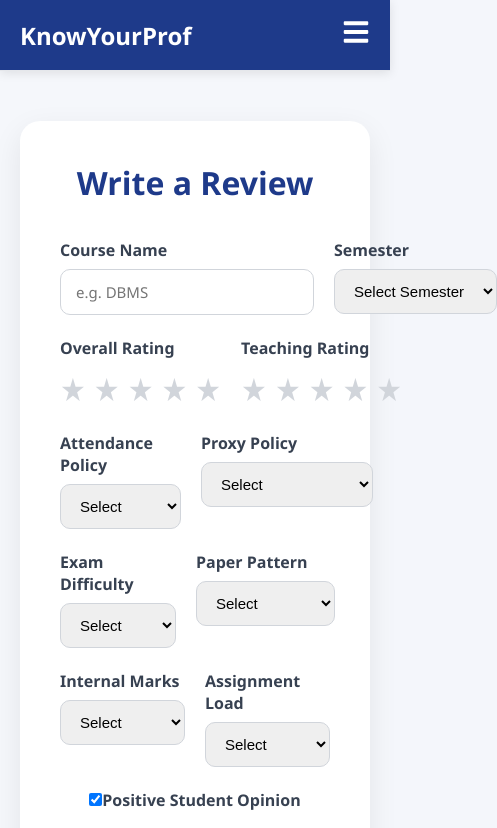
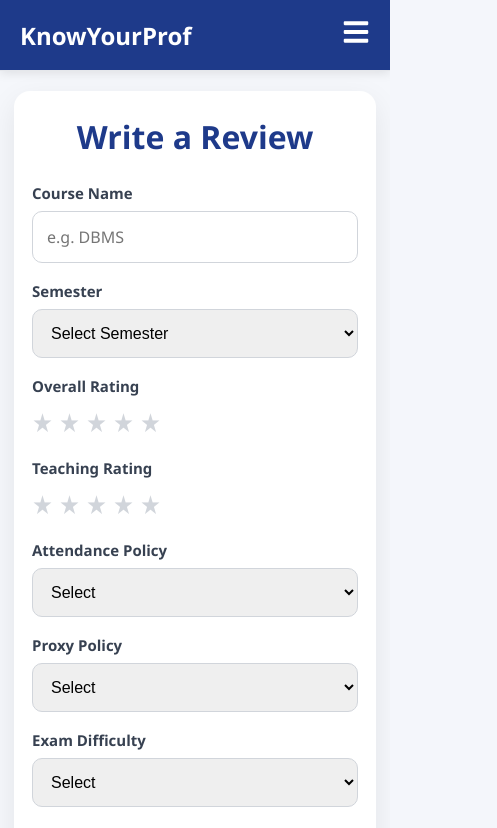
Before and after one commit to amankumarsharma1309/KnowYourProf, a React app in the folder frontend/: page /add-review/1 in a window 390 px wide. Shown: the top 828 px of the page, 497 px wide, since content can reach past the window. Built offline with nearby package versions, Linux system fonts and the light colour scheme; the HTML template or start-up script is replaced by a standard one.

Commit message:
Improve mobile responsiveness for professor pages

```diff
--- a/frontend/src/components/ReviewCard.css
+++ b/frontend/src/components/ReviewCard.css
@@ -195,3 +195,65 @@
 
     font-size: 1.15rem;
 }
+
+@media (max-width:768px) {
+
+    .review-card {
+        padding: 18px;
+        border-radius: 16px;
+    }
+
+    .review-top {
+        align-items: flex-start;
+        gap: 10px;
+    }
+
+    .review-title {
+        font-size: 1rem;
+        line-height: 1.4;
+    }
+
+    .review-course {
+        font-size: 1rem;
+        margin: 10px 0;
+    }
+
+    .review-tags {
+        gap: 8px;
+    }
+
+    .tag {
+        font-size: .8rem;
+        padding: 6px 10px;
+    }
+
+    .review-text {
+        font-size: .95rem;
+        line-height: 1.7;
+
+        padding: 16px;
+
+        background: #f8fafc;
+
+        border-radius: 12px;
+    }
+
+    .review-actions {
+        gap: 10px;
+        flex-wrap: wrap;
+    }
+
+    .action-btn {
+        flex: 1;
+        justify-content: center;
+        padding: 10px 14px;
+        font-size: .9rem;
+    }
+
+    .review-footer {
+        flex-wrap: wrap;
+        font-size: .85rem;
+        line-height: 1.5;
+    }
+
+}
--- /dev/null
+++ b/frontend/src/components/StarRating.css
@@ -0,0 +1,33 @@
+.star-rating{
+
+    display:flex;
+
+    gap:8px;
+
+    font-size:32px;
+
+    cursor:pointer;
+}
+
+.star{
+
+    color:#d1d5db;
+
+    transition:.2s;
+}
+
+.star.active{
+
+    color:#fbbf24;
+}
+
+@media (max-width:768px){
+
+    .star-rating{
+
+        font-size:26px;
+
+        gap:6px;
+    }
+
+}
--- a/frontend/src/components/StarRating.jsx
+++ b/frontend/src/components/StarRating.jsx
@@ -1,27 +1,27 @@
+import "./StarRating.css";
+
 function StarRating({ value, onChange }) {
+
     return (
-    <div
-      style={{
-        display: "flex",
-        gap: "8px",
-        fontSize: "32px",
-        cursor: "pointer"
-      }}
-    >
+
+        <div className="star-rating">
+
             {[1, 2, 3, 4, 5].map((star) => (
+
                 <span
                     key={star}
+                    className={`star ${star <= value ? "active" : ""}`}
                     onClick={() => onChange(star)}
-          style={{
-            color: star <= value ? "#fbbf24" : "#d1d5db",
-            transition: ".2s"
-          }}
                 >
                     ★
                 </span>
+
             ))}
+
         </div>
+
     );
+
 }
 
 export default StarRating;
--- a/frontend/src/pages/AddReview.css
+++ b/frontend/src/pages/AddReview.css
@@ -112,3 +112,85 @@
 .submit-btn:active {
     transform: translateY(0);
 }
+
+
+/* ================= MOBILE ================= */
+
+@media (max-width:768px){
+
+    .add-review{
+
+        padding:20px 14px;
+    }
+
+    .review-form{
+
+        padding:24px 18px;
+
+        border-radius:16px;
+    }
+
+    .review-form h1{
+
+        font-size:2rem;
+
+        margin-bottom:25px;
+    }
+
+    .form-row{
+
+        grid-template-columns:1fr;
+
+        gap:0;
+    }
+
+    .form-group{
+
+        margin-bottom:18px;
+    }
+
+    .form-group label{
+
+        font-size:15px;
+    }
+
+    .form-group input,
+    .form-group select,
+    .form-group textarea{
+
+        font-size:16px;
+
+        padding:14px;
+    }
+
+    .form-group textarea{
+
+        min-height:120px;
+    }
+
+    .checkbox{
+
+        align-items:flex-start;
+    }
+
+    .checkbox label{
+
+        display:flex;
+
+        align-items:center;
+
+        gap:10px;
+
+        line-height:1.5;
+    }
+
+    .submit-btn{
+
+        padding:15px;
+
+        font-size:17px;
+
+        margin-top:20px;
+    }
+
+}
--- a/frontend/src/pages/ProfessorDetails.css
+++ b/frontend/src/pages/ProfessorDetails.css
@@ -278,3 +278,102 @@
 .review-btn:hover {
     background: #1d4ed8;
 }
+
+@media (max-width:768px){
+
+    .professor-details{
+        margin:25px auto;
+        padding:0 16px;
+    }
+
+    .professor-header{
+        padding:28px 20px;
+        margin-bottom:25px;
+    }
+
+    .professor-avatar{
+        width:75px;
+        height:75px;
+        font-size:2rem;
+        margin-bottom:16px;
+    }
+
+    .professor-header h1{
+        font-size:2rem;
+        text-align:center;
+    }
+
+    .department-badge{
+        margin-bottom:18px;
+        font-size:14px;
+    }
+
+    .rating-summary h3{
+        font-size:1.8rem;
+    }
+
+    .rating-summary p{
+        font-size:16px;
+    }
+
+    .review-btn{
+        width:100%;
+        padding:16px;
+        font-size:17px;
+        margin-top:22px;
+    }
+
+    .summary-card,
+    .rating-breakdown,
+    .popular-tags,
+    .courses-card{
+        padding:22px 18px;
+        margin:24px 0;
+        border-radius:16px;
+    }
+
+    .summary-card h2,
+    .rating-breakdown h2,
+    .popular-tags h2,
+    .courses-card h2{
+        font-size:2rem;
+        margin-bottom:20px;
+    }
+
+    .summary-subtitle{
+        margin-top:0;
+        margin-bottom:22px;
+        font-size:15px;
+    }
+
+    .summary-grid{
+        grid-template-columns:1fr;
+        gap:15px;
+    }
+
+    .summary-item{
+        padding:16px;
+        font-size:16px;
+    }
+
+    .rating-row{
+        gap:10px;
+    }
+
+    .rating-row span:first-child{
+        width:65px;
+        font-size:16px;
+    }
+
+    .tag,
+    .course-chip{
+        font-size:14px;
+        padding:10px 16px;
+    }
+
+    .reviews-section h2{
+        font-size:2rem;
+        text-align:center;
+    }
+
+}
```
Lines whose indentation alone changed are shown as unchanged.
